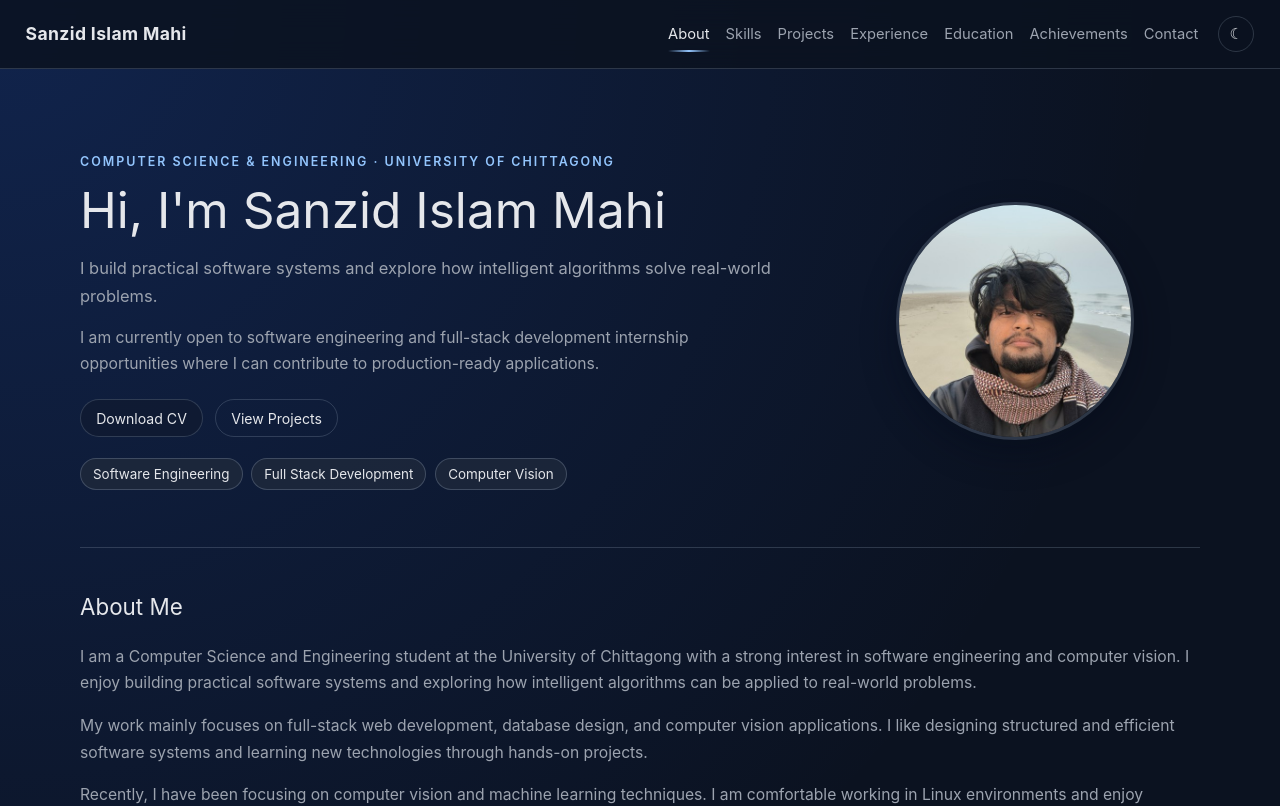
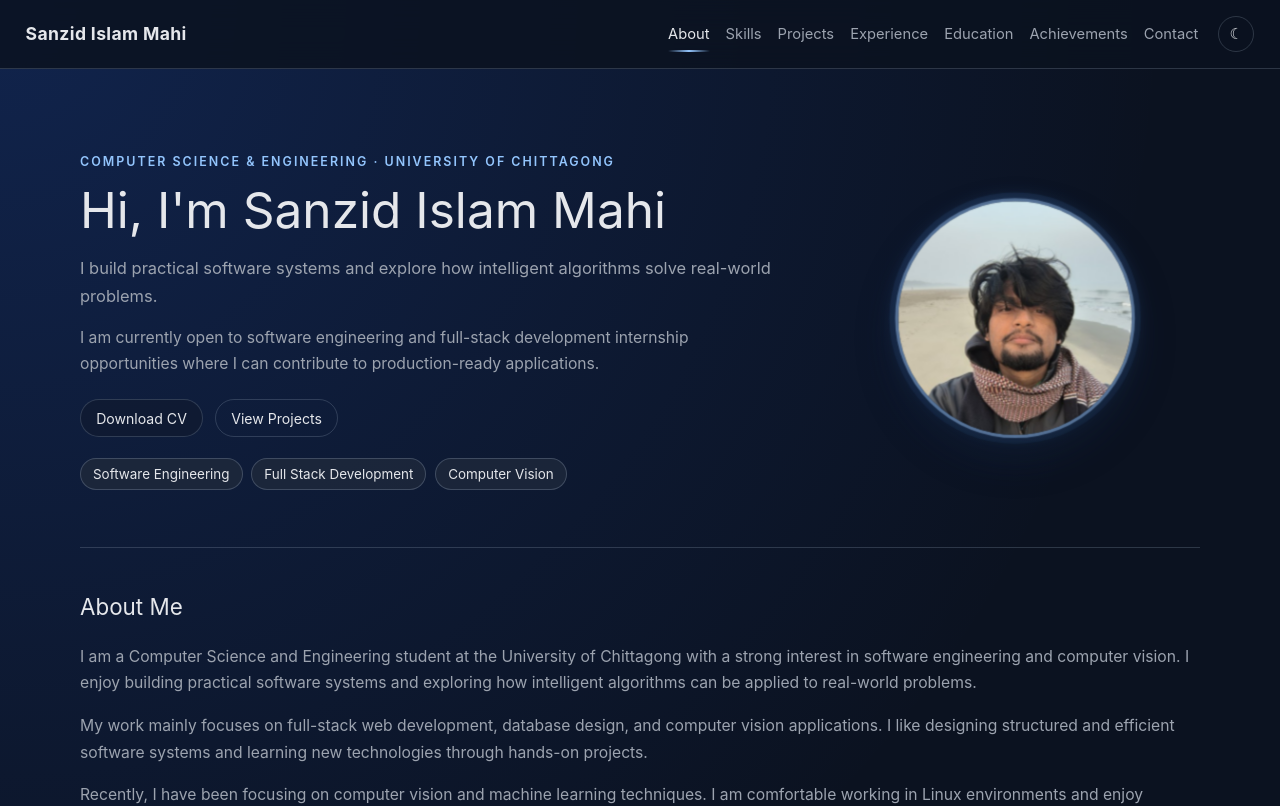
Before and after one commit to Sanzidislam/portfolio, a React (Vite) app: page / in a window 1280 px wide. Shown: the top 806 px of the page. Built offline with nearby package versions, Linux system fonts and the light colour scheme.

Commit message:
Add animated glow motion to profile picture

```diff
--- a/src/index.css
+++ b/src/index.css
@@ -229,8 +229,9 @@ body[data-theme='light'] {
   aspect-ratio: 1;
   border-radius: 999px;
   object-fit: cover;
-  border: 3px solid var(--card-border);
+  border: 3px solid color-mix(in srgb, var(--card-border) 65%, var(--link) 35%);
   box-shadow: var(--shadow);
+  animation: profileGlowPulse 4.6s ease-in-out infinite;
 }
 
 .portfolio-section {
@@ -309,8 +310,8 @@ body[data-theme='light'] {
 }
 
 .portfolio-hero-image:hover {
-  transform: translateY(-2px);
-  box-shadow: 0 18px 38px rgba(2, 8, 23, 0.32);
+  animation-duration: 2.4s;
+  filter: drop-shadow(0 0 16px color-mix(in srgb, var(--link) 55%, transparent));
 }
 
 .theme-icon-button {
@@ -408,4 +409,29 @@ button:focus-visible {
     transition: none !important;
     scroll-behavior: auto !important;
   }
+
+  .portfolio-hero-image {
+    animation: none !important;
+    filter: none !important;
+  }
 }
+
+
+@keyframes profileGlowPulse {
+  0%,
+  100% {
+    transform: translateY(0px) scale(1);
+    box-shadow:
+      0 18px 38px rgba(2, 8, 23, 0.32),
+      0 0 0 0 rgba(96, 165, 250, 0.0);
+    filter: drop-shadow(0 0 0 rgba(96, 165, 250, 0));
+  }
+
+  50% {
+    transform: translateY(-4px) scale(1.01);
+    box-shadow:
+      0 20px 40px rgba(2, 8, 23, 0.36),
+      0 0 0 8px rgba(96, 165, 250, 0.12);
+    filter: drop-shadow(0 0 12px rgba(96, 165, 250, 0.35));
+  }
+}
```
